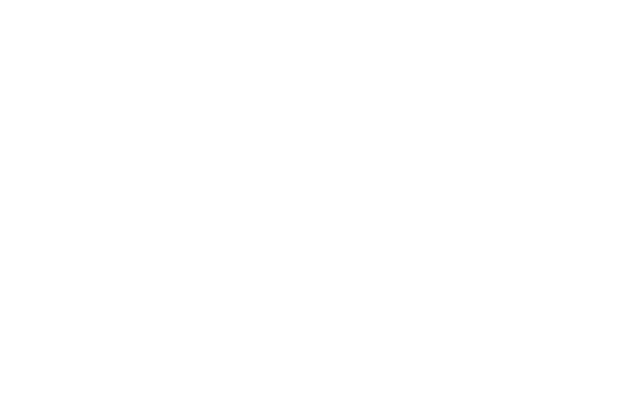
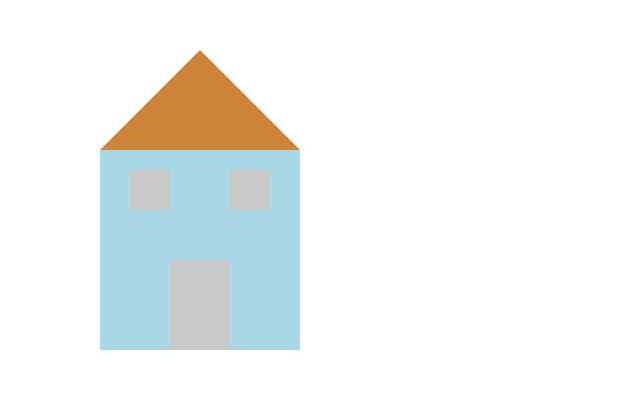
Before and after one commit to LemahieuL/RepoExoCanvas, a plain HTML site: page Exo1/index.html in a window 1280 px wide. Shown: the whole page, without its empty margins (0-640 px from the left). Drawn offline with nearby package versions, Linux system fonts and the light colour scheme.

Commit message:
finalisation de l'exo 1

```diff
--- a/Exo1/assets/Js/script.js
+++ b/Exo1/assets/Js/script.js
@@ -0,0 +1,41 @@
+var myCanvas = document.getElementById('exo1Canvas')
+var canvas = myCanvas.getContext('2d')
+
+// Début du canvas //
+
+canvas.beginPath(); //début de la base de la maison
+canvas.moveTo(100,350); //début de la forme en position (100,350)
+canvas.lineTo(300,350);
+canvas.lineTo(300,150);
+canvas.lineTo(100,150);
+canvas.closePath();//fin de la maison.
+canvas.fillStyle = '#a9d7e6'; //mise en place de la couleur de remplisage.
+canvas.fill(); //remplisage du canvas.
+
+canvas.beginPath(); //début de la base du toit
+canvas.moveTo(200,50); //début de la forme en position (200,50)
+canvas.lineTo(100,150);
+canvas.lineTo(300,150);
+canvas.closePath();//fin du toit
+canvas.fillStyle = '#ce8539'; //mise en place de la couleur de remplisage.
+canvas.fill(); //remplisage du canvas.
+
+
+canvas.beginPath()//debut de la mise en place des fenetres et de la porte.
+canvas.moveTo(130, 170);//création de la premiere fenettre.
+canvas.lineTo(170,170);
+canvas.lineTo(170,210);
+canvas.lineTo(130,210);
+
+canvas.moveTo(230,170);//déplacement du point pour crée la deuxieme fenetre.
+canvas.lineTo(270,170);
+canvas.lineTo(270,210);
+canvas.lineTo(230,210);
+
+canvas.moveTo(170,260);//déplacement du point pour crée la porte.
+canvas.lineTo(230,260);
+canvas.lineTo(230,350);
+canvas.lineTo(170,350);
+canvas.closePath();//fin de la mise en place des fenetres et de la porte.
+canvas.fillStyle = '#c9c9c9'; //mise en place de la couleur de remplisage.
+canvas.fill(); //remplisage du canvas.
--- a/Exo1/index.html
+++ b/Exo1/index.html
@@ -11,5 +11,6 @@
   <script src="https://code.jquery.com/jquery-3.3.1.slim.min.js" integrity="sha384-q8i/X+965DzO0rT7abK41JStQIAqVgRVzpbzo5smXKp4YfRvH+8abtTE1Pi6jizo" crossorigin="anonymous"></script>
   <script src="https://cdnjs.cloudflare.com/ajax/libs/popper.js/1.14.3/umd/popper.min.js" integrity="sha384-ZMP7rVo3mIykV+2+9J3UJ46jBk0WLaUAdn689aCwoqbBJiSnjAK/l8WvCWPIPm49" crossorigin="anonymous"></script>
   <script src="https://stackpath.bootstrapcdn.com/bootstrap/4.1.3/js/bootstrap.min.js" integrity="sha384-ChfqqxuZUCnJSK3+MXmPNIyE6ZbWh2IMqE241rYiqJxyMiZ6OW/JmZQ5stwEULTy" crossorigin="anonymous"></script>
+  <script src="assets/Js/script.js"></script>
 </body>
 </html>
```
Also changed, not shown: Exo2/index.html (+1 -0 lines), Exo3/index.html (+1 -0 lines).
